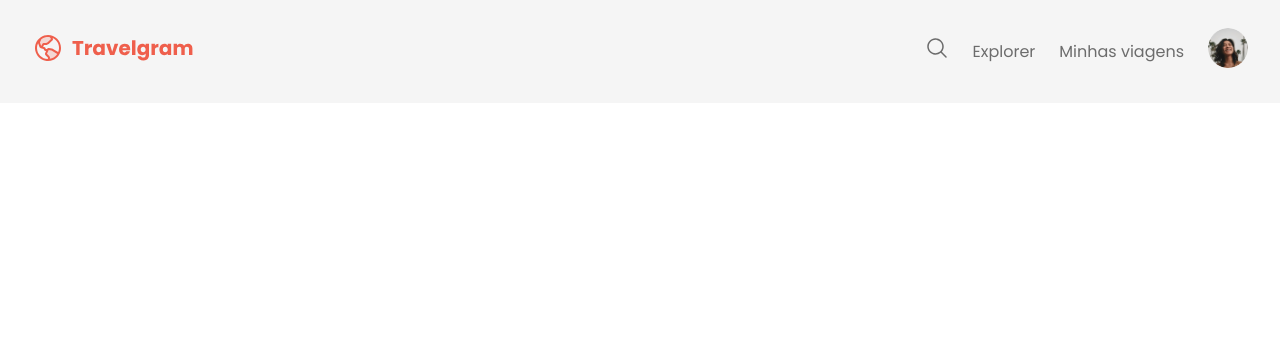
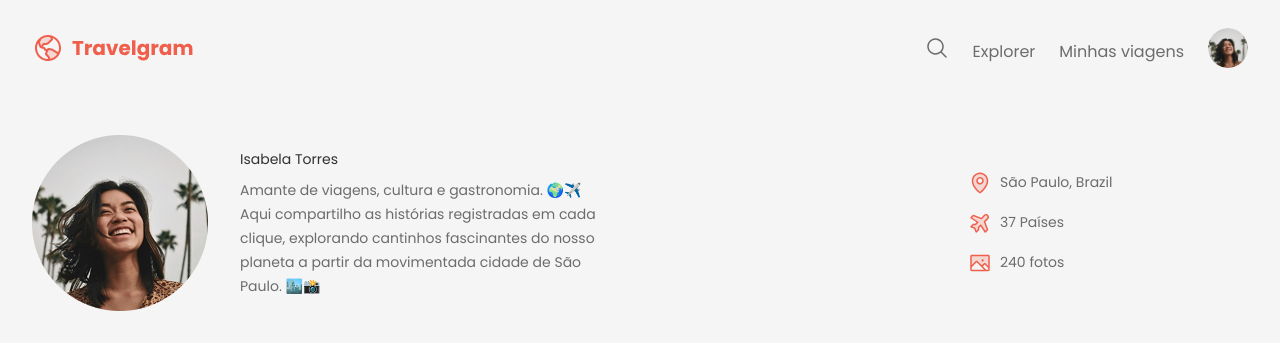
Before and after one commit to Sulivan7/rocketseat, a plain HTML site: page index.html in a window 1280 px wide. Drawn offline with Linux system fonts and the light colour scheme.

Commit message:
done header

```diff
--- a/index.html
+++ b/index.html
@@ -33,7 +33,36 @@
           </li>
         </ul>
       </nav>
+      <header>
+        <div class="container">
+          <div id="profile">
+            <img src="assets/ProfilePic.png" alt="Imagem de Isabela Torres" />
+            <div>
+              <h1>Isabela Torres</h1>
+              <p>
+                Amante de viagens, cultura e gastronomia. 🌍✈️ <br />
+                Aqui compartilho as histórias registradas em cada clique,
+                explorando cantinhos fascinantes do nosso planeta a partir da
+                movimentada cidade de São Paulo. 🏙️📸
+              </p>
+            </div>
+          </div>
+          <ul id="info">
+            <li>
+              <img src="./assets/icons/MapPin.svg" alt="Ícone de mapa" />
+              <span>São Paulo, Brazil</span>
+            </li>
+            <li>
+              <img src="assets/icons/AirplaneTilt.svg" alt="ícone de avião" />
+              <span>37 Países</span>
+            </li>
+            <li>
+              <img src="assets/icons/Image.svg" alt="Ícone de imagem" />
+              <span>240 fotos</span>
+            </li>
+          </ul>
+        </div>
+      </header>
     </div>
-    <header></header>
   </body>
 </html>
--- a/styles/global.css
+++ b/styles/global.css
@@ -17,8 +17,8 @@
   --font-family: "Poppins", sans-serif;
   --text-lg: bold 32px/125% var(var(--font-family));
   --text: 16px/150% var(--font-family);
-  --text-md: 14px/175% var(--font-family);
-  --text-sm: 12px/175% var(--font-family);
+  --text-md: 14px/170% var(--font-family);
+  --text-sm: 12px/170% var(--font-family);
 }
 
 body {
--- /dev/null
+++ b/styles/header.css
@@ -0,0 +1,43 @@
+header {
+  padding-block: 32px;
+
+  font: var(--text-md);
+}
+
+header .container {
+  display: flex;
+  justify-content: space-between;
+  align-items: center;
+}
+
+#profile {
+  display: flex;
+  align-items: center;
+  gap: 32px;
+}
+
+#profile > div {
+  max-width: 384px;
+}
+
+#profile h1 {
+  font: var(--text-lg);
+  color: var(--text-color-primary);
+  margin-bottom: 8px;
+}
+
+#info {
+  list-style: none;
+
+  display: flex;
+  flex-direction: column;
+  gap: 16px;
+
+  width: 280px;
+}
+
+#info li {
+  display: flex;
+  align-items: center;
+  gap: 8px;
+}
--- a/styles/index.css
+++ b/styles/index.css
@@ -1,2 +1,3 @@
 @import url(global.css);
 @import url(nav.css);
+@import url(header.css);
```
